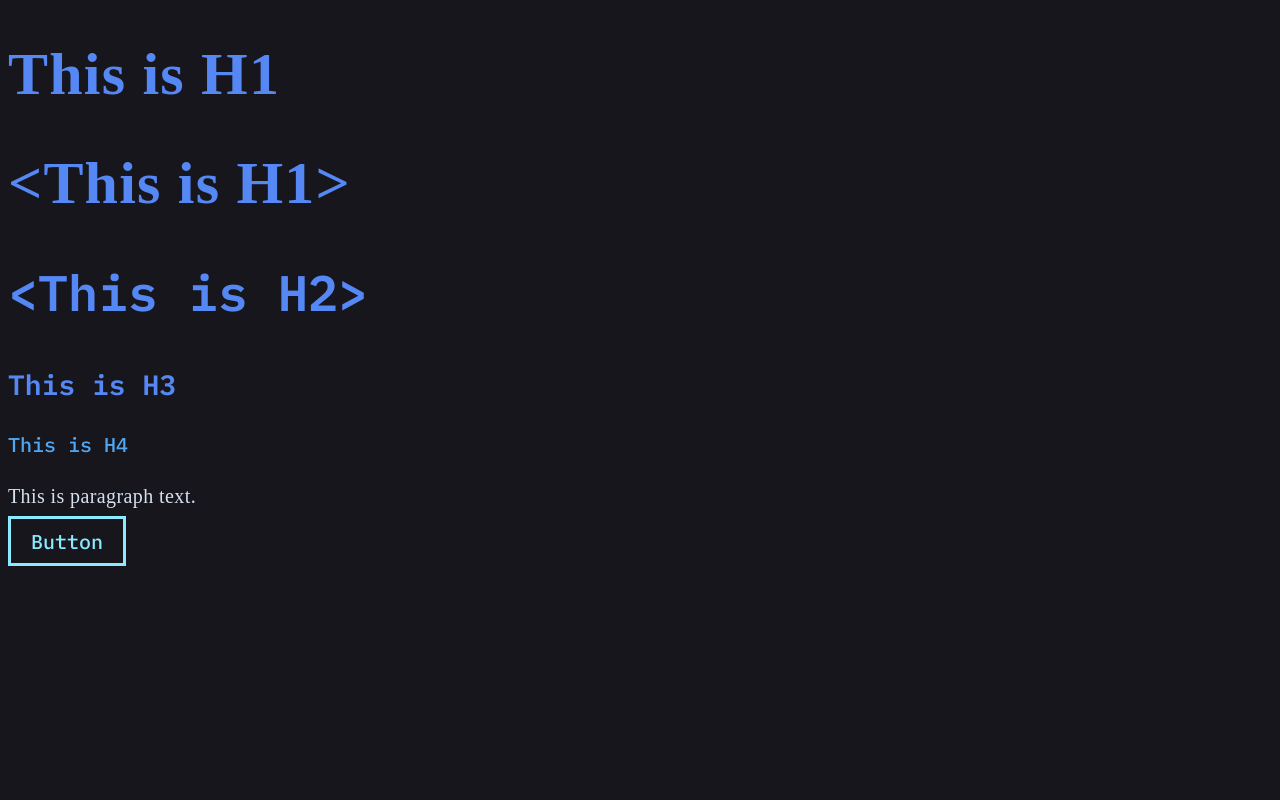
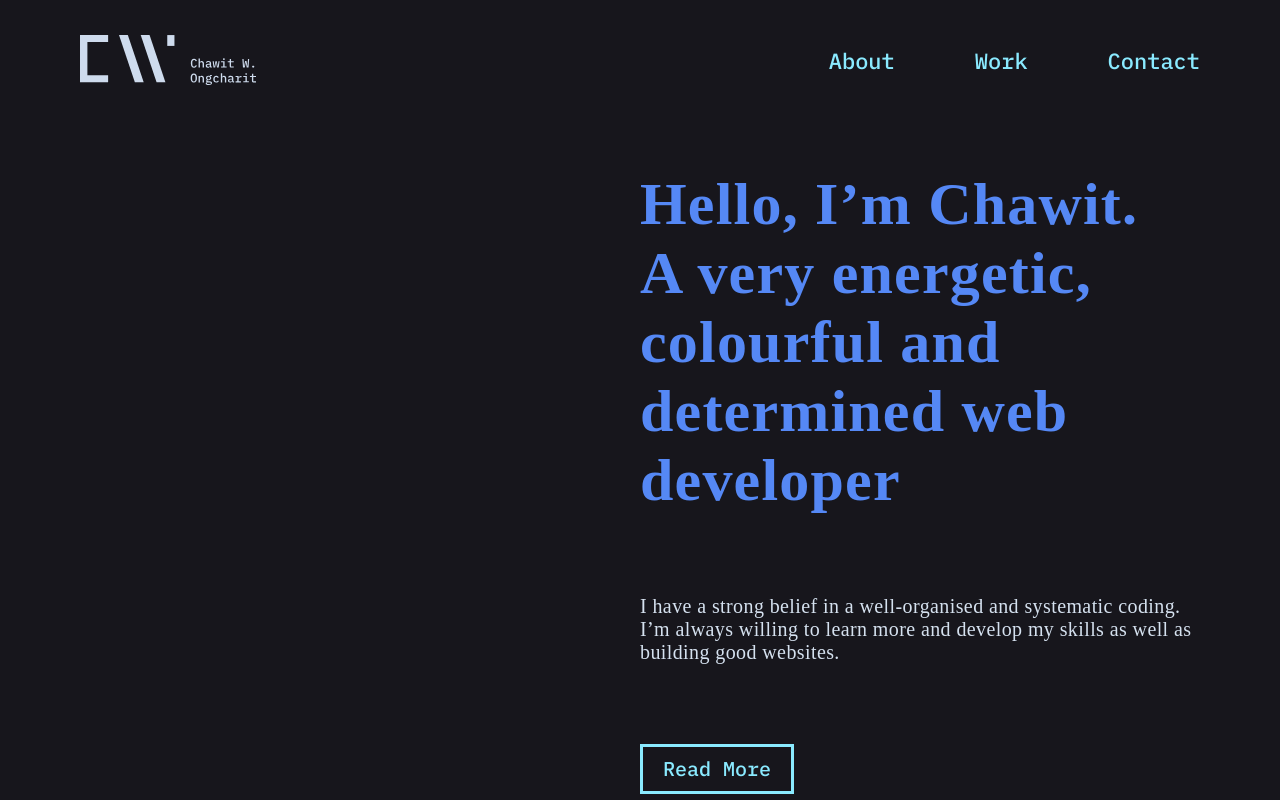
Before and after one commit to ChawitO/personal-website, a React (Create React App) app: page / in a window 1280 px wide. Built offline with nearby package versions, Linux system fonts and the light colour scheme; a web font is replaced by a local one.

Commit message:
Navbar and Home page

```diff
--- a/src/App.js
+++ b/src/App.js
@@ -1,17 +1,21 @@
 import React from 'react';
-import logo from './logo.svg';
 
 import { GlobalStyle } from './styles/globalStyles';
 import Home from './components/Home';
+import Navbar from './components/Navbar';
 
 function App() {
   return (
     <>
       <GlobalStyle />
-      {/* <img src={logo}/> */}
-      <Home />
+      <header>
+        <Navbar />
+      </header>
+      <main>
+        <Home />
+      </main>
     </>
   )
 }
 
-export default App;
+export default App
--- /dev/null
+++ b/src/components/FontTemplates.js
@@ -0,0 +1,17 @@
+import React, { Component } from 'react'
+
+export default class FontTemplates extends Component {
+  render() {
+    return (
+      <>
+        <h1>This is H1</h1>
+        <h1>{'<This is H1>'}</h1>
+        <h2>{'<This is H2>'}</h2>
+        <h3>This is H3</h3>
+        <h4>This is H4</h4>
+        <p>This is paragraph text.</p>
+        <button>Button</button>
+      </>
+    )
+  }
+}
--- a/src/components/Home.js
+++ b/src/components/Home.js
@@ -1,24 +1,33 @@
 import React, { Component } from 'react'
 import styled from 'styled-components'
-import { thisExpression } from '@babel/types'
 
-const H1 = styled.h1`
-  color: red;
-  font-size: 60px;
+const HomeWrapper = styled.section`
+  display: grid;
+  grid-template-columns: repeat(2, 50%);
+
+  > div {
+    grid-column-start: 2;
+  }
+
+  p {
+      margin: 80px 0;
+  }
 `
 
 export default class Home extends Component {
   render() {
     return (
-      <>
-        <h1>This is H1</h1>
-        <h1>{'<This is H1>'}</h1>
-        <h2>{'<This is H2>'}</h2>
-        <h3>This is H3</h3>
-        <h4>This is H4</h4>
-        <p>This is paragraph text.</p>
-        <a>Button</a>
-      </>
+      <HomeWrapper>
+        <div>
+          <h1>
+            Hello, I’m Chawit.<br/>
+            A very energetic, colourful
+            and determined web developer
+          </h1>
+          <p>I have a strong belief in a well-organised and systematic coding. I’m always willing to learn more and develop my skills as well as building good websites.</p>
+          <button>Read More</button>
+        </div>
+      </HomeWrapper>
     )
   }
 }
--- /dev/null
+++ b/src/components/Navbar.js
@@ -0,0 +1,38 @@
+import React, { Component } from 'react'
+import styled from 'styled-components'
+
+import logo from '../images/cw_fullLogo.svg'
+
+const Nav = styled.nav`
+  display: flex;
+  justify-content: space-between;
+  padding: 35px 0;
+`
+
+const FullLogo = styled.img`
+  height: 50px;
+`
+
+const NavLinkWrapper = styled.div`
+  display: flex;
+  align-items: center;
+
+  > a:not(:last-of-type) {
+    margin-right: 80px;
+  }
+`
+
+export default class Navbar extends Component {
+  render() {
+    return (
+      <Nav>
+        <FullLogo src={logo} alt='cw logo'/>
+        <NavLinkWrapper>
+          <a href='#'>About</a>
+          <a href='#'>Work</a>
+          <a href='#'>Contact</a>
+        </NavLinkWrapper>
+      </Nav>
+    )
+  }
+}
--- a/src/styles/globalStyles.js
+++ b/src/styles/globalStyles.js
@@ -1,5 +1,4 @@
 import { createGlobalStyle } from 'styled-components'
-// import MyFont from '../fonts/Muli-Bold.ttf'
 
 const background = '#17161C'
 const text1 = '#5588F5'
@@ -12,6 +11,7 @@ export const GlobalStyle = createGlobalStyle`
   @import url('https://fonts.googleapis.com/css?family=IBM+Plex+Mono:500,600|Muli:400,700&display=swap');
 
   body {
+    margin: 0 80px;
     background-color: ${background};
   }
 
@@ -53,13 +53,14 @@ export const GlobalStyle = createGlobalStyle`
     letter-spacing: 0.02em;
   }
 
-  a {
+  button {
     font-family: 'IBM Plex Mono';
     font-size: 20px;
     font-weight: 500;
     color: ${link};
     border: 3px solid ${link};
     padding: 8.5px 20px;
+    background-color: inherit;
     transition: all 0.2s;
 
     &:hover {
@@ -67,4 +68,17 @@ export const GlobalStyle = createGlobalStyle`
       color: ${background};
     }
   }
+
+  a {
+    font-family: 'IBM Plex Mono';
+    font-size: 22px;
+    font-weight: 500;
+    color: ${link};
+    text-decoration: none;
+    transition: all 0.2s;
+
+    &:hover {
+      color: ${activeLink}
+    }
+  }
 `
```
Also changed, not shown: public/index.html (+0 -23 lines), src/components/Socialbar.js (added, +28 -0 lines), src/images/cw_fullLogo.svg (added), src/images/logo.svg (renamed from src/logo.svg).
